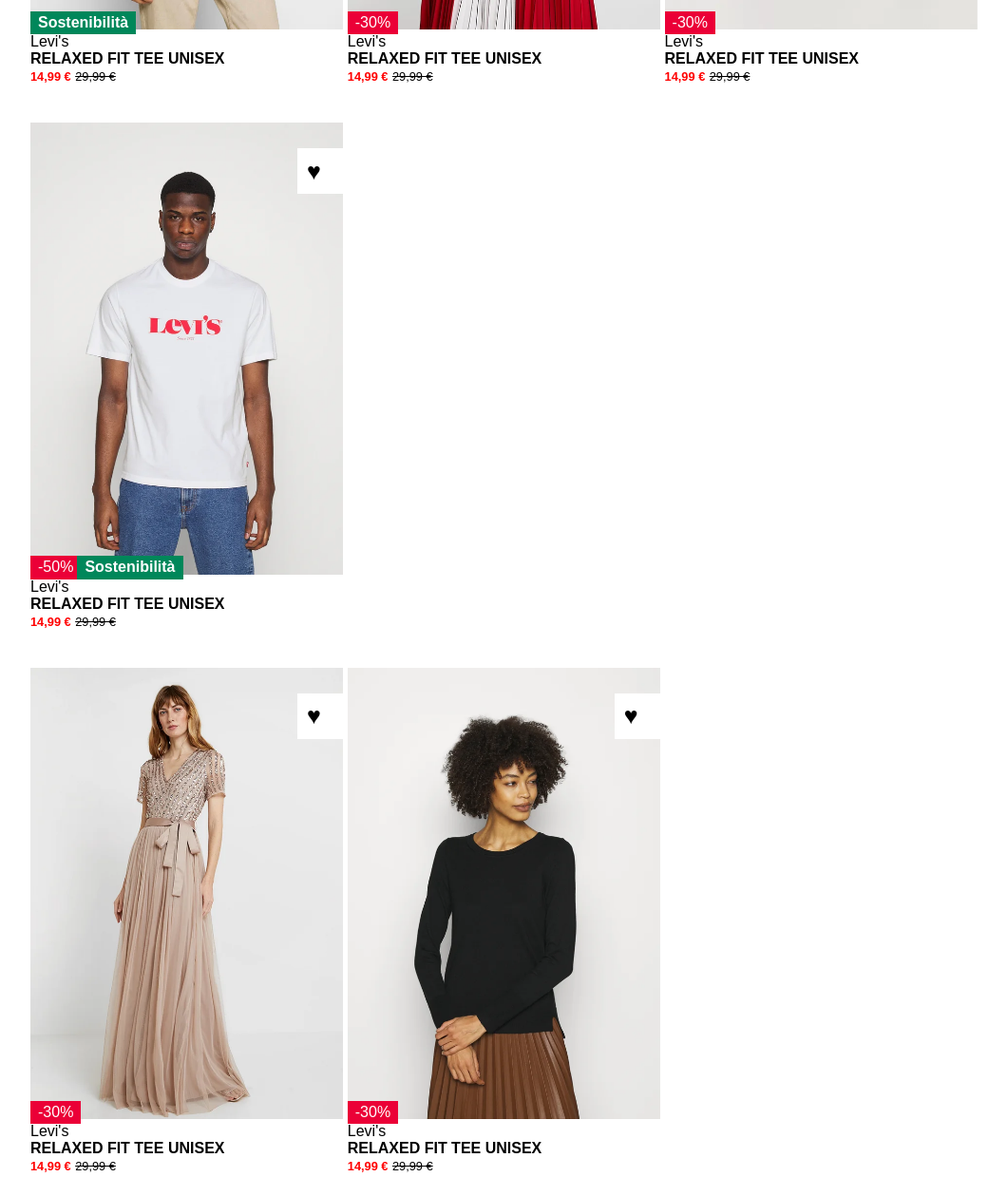
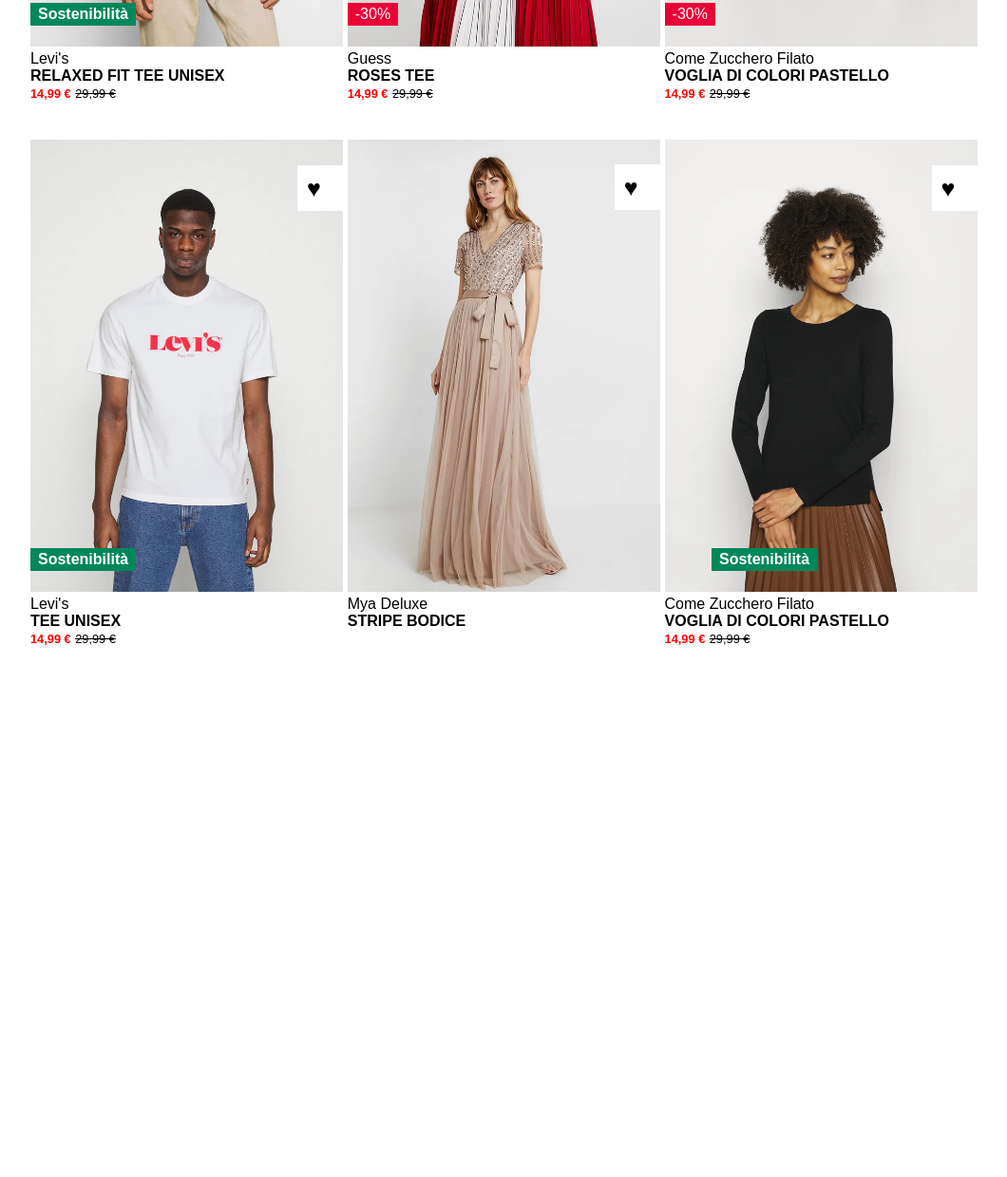
Before and after one commit to saragenuardi/html-css-boolando, a plain HTML site: page index.html in a window 1280 px wide. Shown: the part 492-1731 px from the top of the page at 95% size, without its empty margins (96-1156 px from the left). After the commit the page ends 1221 px from the top, so only its background shows below. Drawn offline with Linux system fonts and the light colour scheme.

Commit message:
PRE FINISH

```diff
--- a/css/style.css
+++ b/css/style.css
@@ -62,30 +62,27 @@ html {
     padding: .2em .5em;
      position: absolute;
     left: 0;
-    bottom: 10%;
+    bottom: 15%;
 }
 
-.sostenibilità{
+.sostenibilita{
     background-color: #00875A;
     color: #ffffff;
     font-weight: bolder;
     padding: .2em .5em;
     position: absolute;
-    bottom: 10%;
+    bottom: 15%;
     left: 15%;
     }
 
     .barra{
         display: inline-block;
         position: absolute;
-        bottom: 10%;
+        bottom: 15%;
         left: 0;
     }
 
-.row-2part {
-    margin-bottom: 2.5em;
-    width:100%;
-}
+
 
 
 /* description shop  */
--- a/index.html
+++ b/index.html
@@ -9,21 +9,21 @@
 </head>
 <body>
     <!-- main -->
-    <main>
+    <>
         <div class="container">
 
             <div class="row">
 
 
                 <div class="product">
-                    <div class="shop image-1">
+                    <div class="shop image">
                         <img src="img/1.webp" alt="Product 1">
                         <div class="square">
                             <span class="heart">&#9829;</span>
                         </div>
                             <div class="barra">
                             <span class="sale">-50%</span>
-                            <span class="sostenibilità">Sostenibilità</span>
+                            <span class="sostenibilita">Sostenibilità</span>
                             </div>
                     </div>
                     <div>Levi's</div>
@@ -36,8 +36,9 @@
                     </div>
                 </div>
 
+
                 <div class="product">
-                    <div class="shop image-1">
+                    <div class="shop image">
                         <img src="img/2.webp" alt="Product 2">
                         <div class="square">
                             <div class="heart">&#9829;</div>
@@ -45,9 +46,9 @@
                         <span class="sale">-30%</span>
                     </div>
                      <div class="description">
-                        <div>Levi's</div>
+                        <div>Guess</div>
                         <div class="product-description">
-                            <strong> RELAXED FIT TEE UNISEX </strong>
+                            <strong> ROSES TEE </strong>
                         </div>
                         <div>
                             <span class="price sale-price">14,99 &euro;</span>
@@ -55,17 +56,19 @@
                         </div>
                      </div>
                 </div>
+
+
                 <div class="product">
-                    <div class="shop image-1">
+                    <div class="shop image">
                         <img src="img/3 1.webp" alt="Product 3">
                         <div class="square">
                             <div class="heart">&#9829;</div>
                         </div>
                         <span class="sale">-30%</span>
                     </div>
-                        <div>Levi's</div>
+                        <div>Come Zucchero Filato</div>
                         <div class="product-description">
-                            <strong> RELAXED FIT TEE UNISEX </strong>
+                            <strong> VOGLIA DI COLORI PASTELLO </strong>
                         </div>
                         <div>
                             <span class="price sale-price">14,99 &euro;</span>
@@ -74,73 +77,65 @@
                 </div>
             </div>
 
-            <div class="row-2part">
-
-
+            <div class="row 2">
 
                 <div class="product">
-                    <div class="shop image-1">
-                        <img src="img/4.webp" alt="Product 1">
+                    <div class="shop image">
+                        <img src="img/4.webp" alt="Product 4">
                         <div class="square">
                             <span class="heart">&#9829;</span>
                         </div>
-                        <span class="sale">-50%</span>
-                        <span class="sostenibilità">Sostenibilità</span>
+                            <div class="barra">
+                            <span class="sale">-50%</span>
+                            <span class="sostenibilita">Sostenibilità</span>
+                            </div>
                     </div>
-                        <div>Levi's</div>
+                    <div>Levi's</div>
                         <div class="product-description">
-                            <strong> RELAXED FIT TEE UNISEX </strong>
+                            <strong>  TEE UNISEX </strong>
                         </div>
                         <div>
                             <span class="price sale-price">14,99 &euro;</span>
                             <span class="price old-price">29,99 &euro;</span>
-                        </div>
                     </div>
                 </div>
 
 
+                <div class="product">
+                    <div class="shop image">
+                        <img src="img/5.webp" alt="Product 5">
+                        <div class="square">
+                            <div class="heart">&#9829;</div>
+                        </div>
+                    </div>
+                     <div class="description">
+                        <div>Mya Deluxe</div>
+                        <div class="product-description">
+                            <strong> STRIPE BODICE </strong>
+                        </div>
+                     </div>
+                </div>
 
 
                 <div class="product">
-                    <div class="shop image-1">
-                        <img src="img/5.webp" alt="Product 1">
+                    <div class="shop image">
+                        <img src="img/6.webp" alt="Product 6">
                         <div class="square">
                             <div class="heart">&#9829;</div>
                         </div>
-                        <span class="sale">-30%</span>
+                        <span class="sostenibilita">Sostenibilità</span>
                     </div>
-                        <div>Levi's</div>
+                        <div>Come Zucchero Filato</div>
                         <div class="product-description">
-                           <strong> RELAXED FIT TEE UNISEX </strong>
+                            <strong> VOGLIA DI COLORI PASTELLO </strong>
                         </div>
                         <div>
                             <span class="price sale-price">14,99 &euro;</span>
                             <span class="price old-price">29,99 &euro;</span>
                         </div>
                 </div>
+            </div>
 
-
-
-                <div class="product">
-                    <div class="shop image-1">
-                        <img src="img/6.webp" alt="Product 1">
-                        <div class="square">
-                            <div class="heart">&#9829;</div>
-                        </div>
-                        <span class="sale">-30%</span>
-                    </div>
-                        <div>Levi's</div>
-                        <div class="product-description">
-                            <strong> RELAXED FIT TEE UNISEX </strong>
-
-                            </div>
-                        <div>
-                            <span class="price sale-price">14,99 &euro;</span>
-                            <span class="price old-price">29,99 &euro;</span>
-                        </div>
-                </div>
-
-            </div>
 
 
         </div>
```
